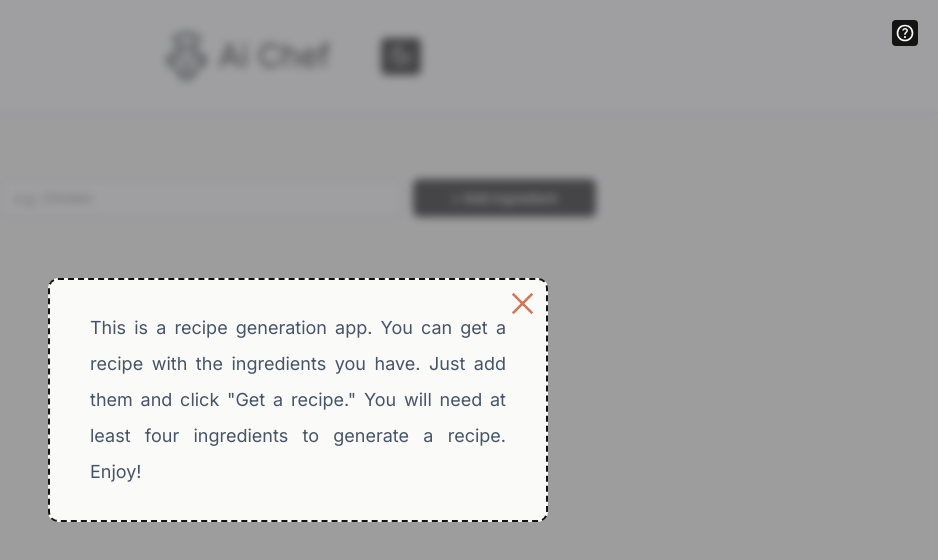
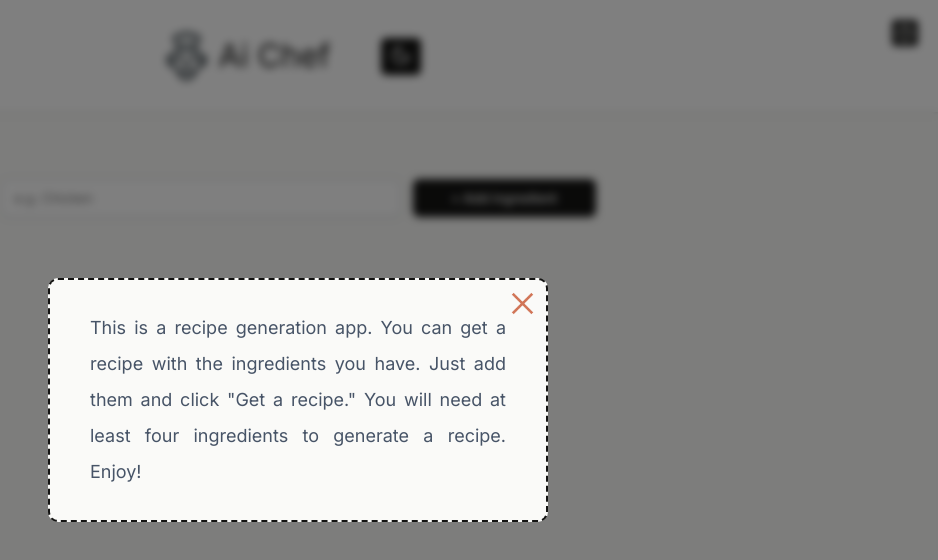
Before and after one commit to MarufHasan-dev/Ai-Chef, a React (Vite) app: page / in a window 1280 px wide. Shown: the top 560 px of the page, without its empty margins (342-1280 px from the left). Built offline with nearby package versions, Linux system fonts and the light colour scheme; no server answers; what @huggingface/inference would draw is missing.

Commit message:
more polished help dialogue box

```diff
--- a/src/components/Header.jsx
+++ b/src/components/Header.jsx
@@ -37,7 +37,7 @@ export default function Header() {
   return (
     <header className="header">
       {popup ? (
-        <div className="overlay">
+        <div className="help-box">
           <p className="description">
             This is a recipe generation app. You can get a recipe with the
             ingredients you have. Just add them and click "Get a recipe." You
@@ -46,6 +46,11 @@ export default function Header() {
               <img src={CrossIcon} alt="close" />
             </button>
           </p>
+          <div
+            className="overlay"
+            aria-hidden="true"
+            onClick={() => setPopup(false)}
+          ></div>
         </div>
       ) : null}
       <img className="icon" src={LogoIcon} alt="Chef icon" />
--- a/src/index.css
+++ b/src/index.css
@@ -111,22 +111,19 @@ ol {
   width: 20px;
 }
 
-.overlay {
-  background-color: #6465689e;
-  backdrop-filter: blur(4px);
+.help-box {
   position: absolute;
   top: 0;
   left: 0;
   height: 100vh;
-  width: 100%;
   display: flex;
   justify-content: center;
-  text-align: center;
   align-items: center;
+  width: 100%;
 }
 
 .description {
-  position: relative;
+  position: absolute;
   background-color: var(--bg-color);
   color: var(--ingredient-list);
   border: 2px dashed var(--add-button-border);
@@ -137,6 +134,15 @@ ol {
   line-height: 2;
   text-align: justify;
   border-radius: 10px;
+  z-index: 10;
+}
+
+.overlay {
+  background-color: rgba(0, 0, 0, 0.5);
+  backdrop-filter: blur(4px);
+  position: absolute;
+  inset: 0;
+  z-index: 9;
 }
 
 .popup-close-btn {
```
